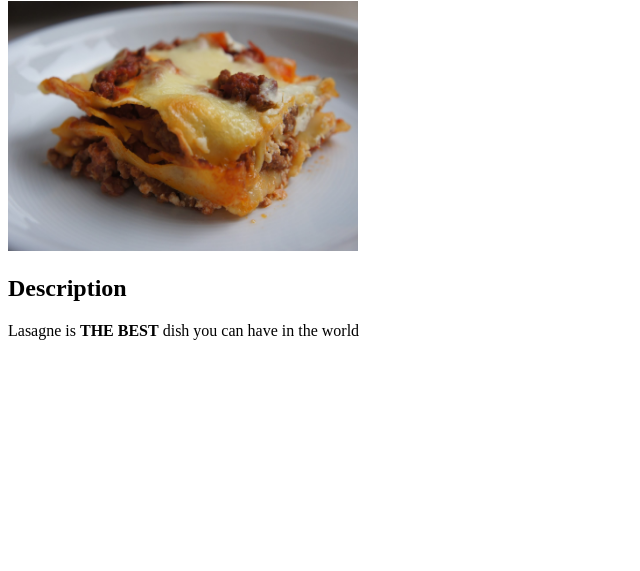
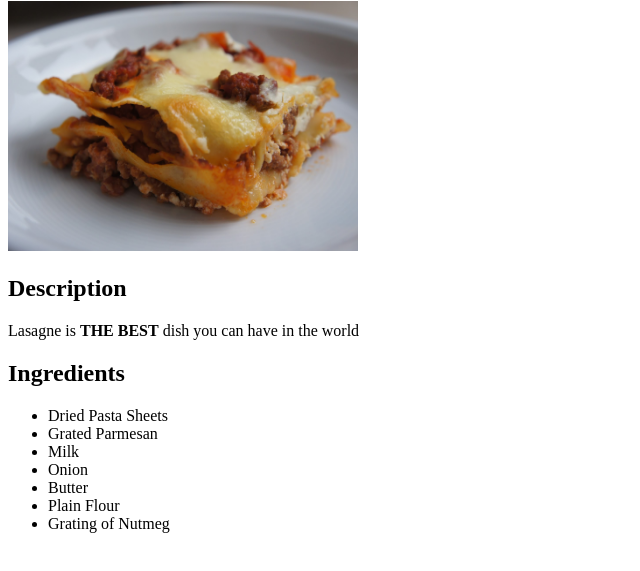
Before and after one commit to DivCodingHQ/odin-recipes, a plain HTML site: page recipes/lasagne.html in a window 1280 px wide. Shown: the part 79-650 px from the top of the page, without its empty margins (0-640 px from the left). Drawn offline with Linux system fonts and the light colour scheme.

Commit message:
Add ingredients in ul under h2

```diff
--- a/recipes/lasagne.html
+++ b/recipes/lasagne.html
@@ -13,5 +13,17 @@
     <h2>Description</h2>
     <p>Lasagne is <strong>THE BEST</strong> dish you can have in the world</p>
 
+    <h2>Ingredients</h2>
+
+    <ul>
+        <li>Dried Pasta Sheets</li>
+        <li>Grated Parmesan</li>
+        <li>Milk</li>
+        <li>Onion</li>
+        <li>Butter</li>
+        <li>Plain Flour</li>
+        <li>Grating of Nutmeg</li>
+    </ul>
+
 </body>
 </html>
```
